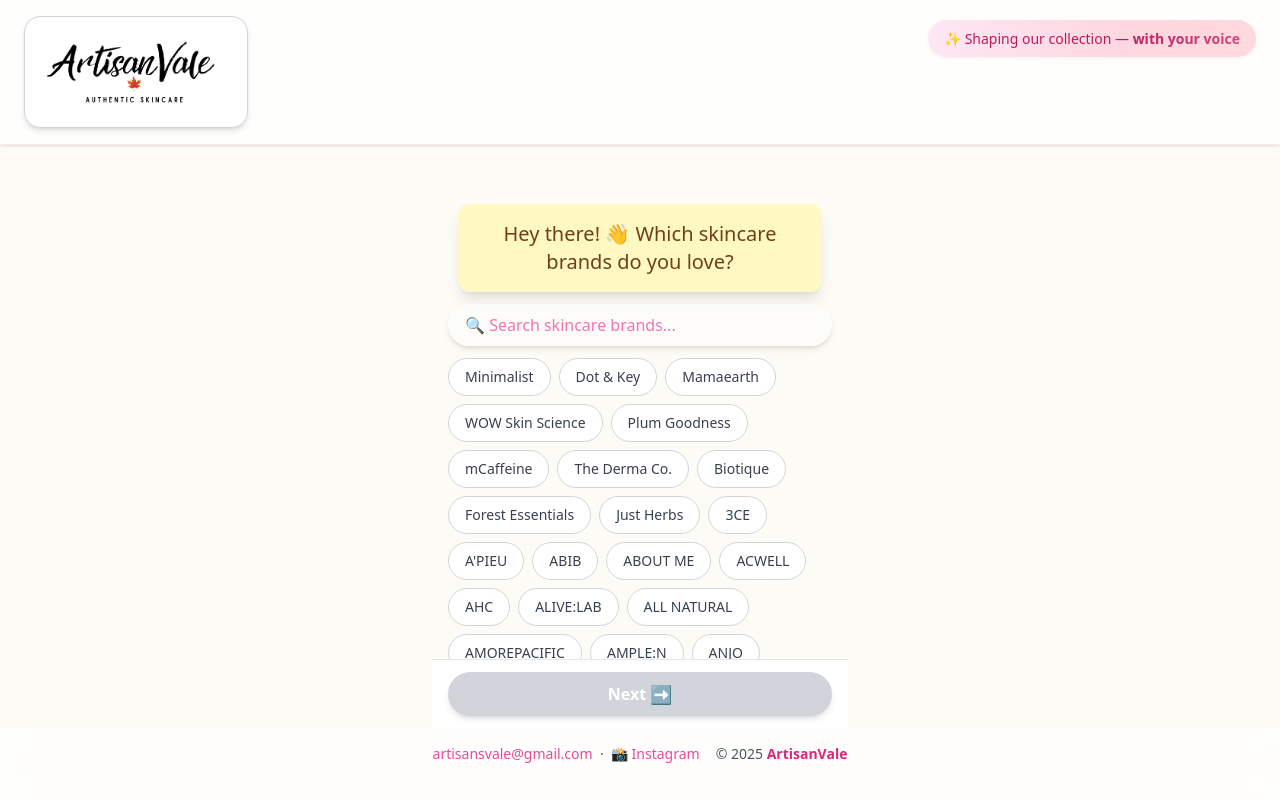
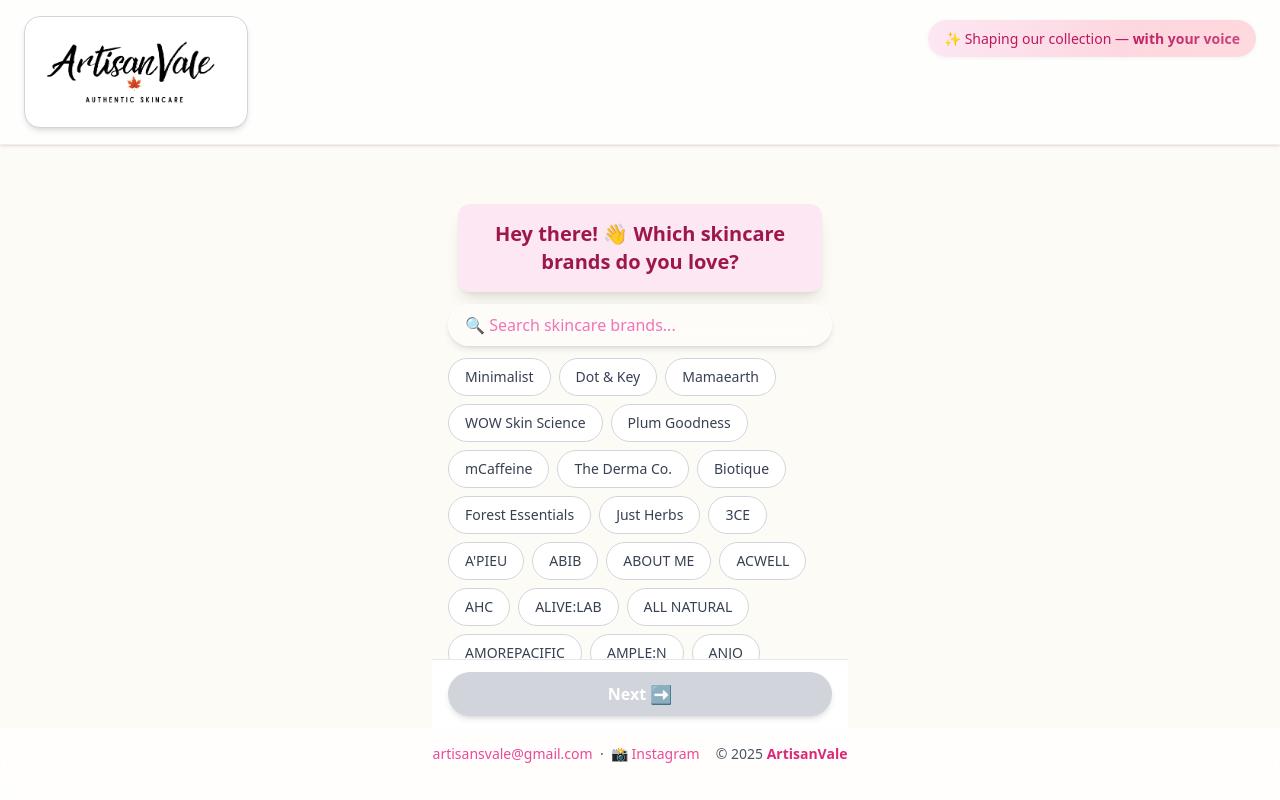
Before and after one commit to zayeemZaki/ArtisanVale, a Vue app: page / in a window 1280 px wide. Built offline with nearby package versions, Linux system fonts and the light colour scheme.

Commit message:
updated chat bubble color

```diff
--- a/src/components/ChatBubble.vue
+++ b/src/components/ChatBubble.vue
@@ -2,9 +2,9 @@
   <div
     :class="[
       sender === 'bot'
-        ? 'bg-yellow-100 text-yellow-900 self-start'
+        ? 'bg-pink-100 text-pink-800 self-start'
         : 'bg-blue-100 text-blue-900 self-end',
-      'rounded-xl px-6 py-4 max-w-[95%] w-fit shadow-lg text-base sm:text-xl leading-relaxed mt-4 mb-2 mx-auto text-center'
+      'rounded-xl px-6 py-4 max-w-[95%] w-fit shadow-lg text-base sm:text-xl font-semibold leading-relaxed mt-4 mb-2 mx-auto text-center'
     ]"
   >
     <slot />
```
